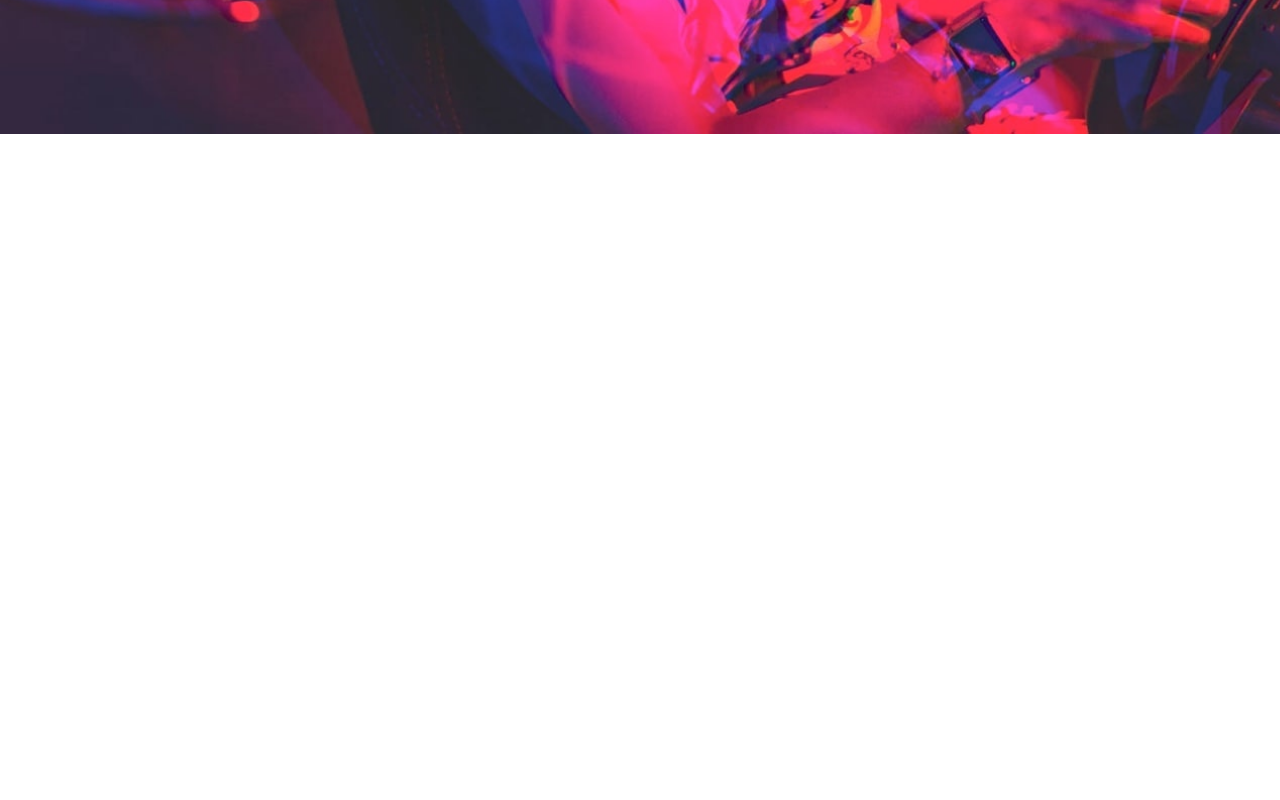
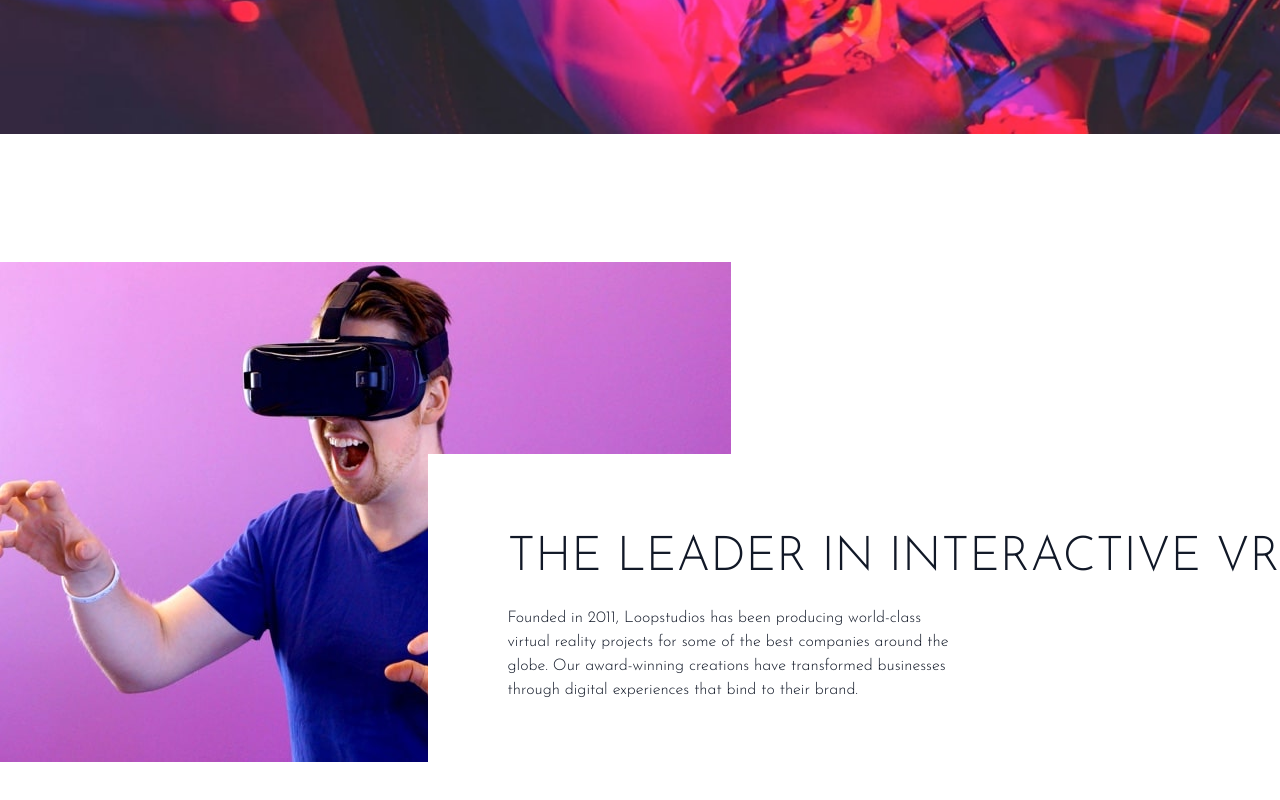
Before and after one commit to hayden-93/tailwind-website-projects, a Next.js app: page /loopstudios in a window 1280 px wide. Shown: the part 522-1322 px from the top of the page. Before the commit the page ends 800 px from the top, so only its background shows below. Built offline with nearby package versions, Linux system fonts and the light colour scheme.

Commit message:
feat: interactive VR feature section

```diff
--- a/pages/loopstudios.tsx
+++ b/pages/loopstudios.tsx
@@ -62,6 +62,27 @@
           Impressive experiences that deliver
         </p>
       </section>
+      <section id='feature'>
+        <div className='relative container flex flex-col max-w-screen-loop-xl mx-auto my-32 px-6 text-gray-900 md:flex-row md:px-0'>
+          <Image
+            src='/images/loopstudios/image-interactive.jpg'
+            alt='Man playing on VR headset'
+            width={731}
+            height={500}
+          />
+          <div className='top-48 pr-0 bg-white md:absolute md:right-0 md:py-20 md:pl-20'>
+            <h2 className='max-w-screen-loop-lg mt-10 mb-6 font-sans text-4xl text-gray-900 uppercase text-center md:text-5xl md:mt-0 md:text-left'>
+              The leader in interactive VR
+            </h2>
+            <p className='max-w-md text-center md:text-left'>
+              Founded in 2011, Loopstudios has been producing world-class
+              virtual reality projects for some of the best companies around the
+              globe. Our award-winning creations have transformed businesses
+              through digital experiences that bind to their brand.
+            </p>
+          </div>
+        </div>
+      </section>
     </div>
   );
 };
```
